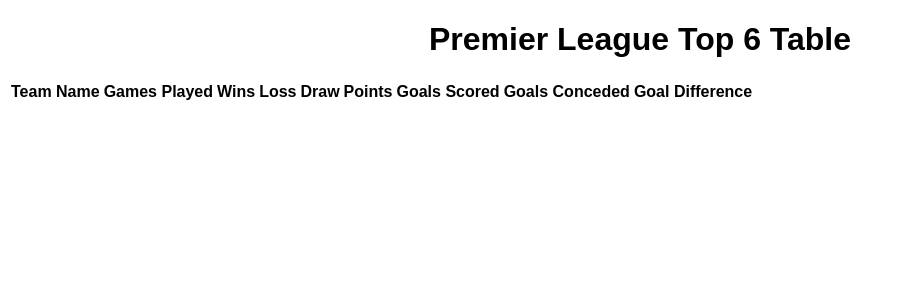
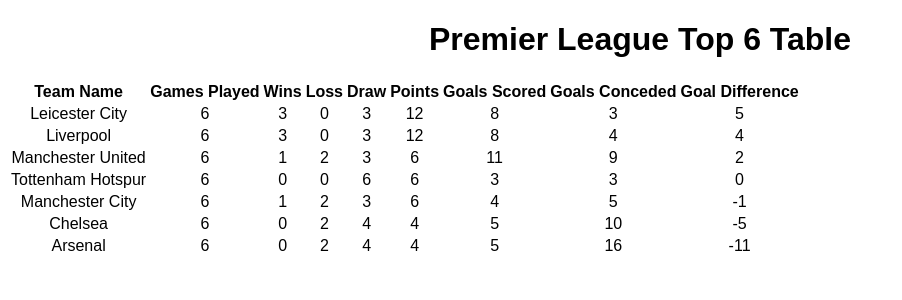
Before and after one commit to melonaster3/Flanksource_Assessment, a React (Create React App) app: page / in a window 1280 px wide. Shown: the top 300 px of the page, without its empty margins (0-902 px from the left). Built offline with nearby package versions, Linux system fonts and the light colour scheme.

Commit message:
Tables items finished, and in order

```diff
--- a/src/App.js
+++ b/src/App.js
@@ -1,6 +1,6 @@
 import "./styles.css";
 import {data} from "./data.js"
-import Team from "./Team.js"
+import TeamList from "./TeamList.js"
 
 export default function App() {
   let teamList = [];
@@ -12,6 +12,9 @@
         teamInfo[team] = {
           name : team,
           points : 0,
+          wins : 0,
+          lose : 0,
+          tie : 0,
           games : 0,
           goalScored : 0,
           goalConceded :0,
@@ -26,12 +29,14 @@
 
     if(games.score[teams[0]] > games.score[teams[1]] ) {
       teamInfo[teams[0]].points +=3;
+      teamInfo[teams[0]].wins ++;
       teamInfo[teams[0]].games ++;
       teamInfo[teams[0]].goalScored += games.score[teams[0]];
       teamInfo[teams[0]].goalConceded += games.score[teams[1]];
       teamInfo[teams[0]].fixtures.push(games.score);
 
       teamInfo[teams[1]].games ++;
+      teamInfo[teams[1]].lose ++;
       teamInfo[teams[1]].goalScored += games.score[teams[1]];
       teamInfo[teams[1]].goalConceded += games.score[teams[0]];
       teamInfo[teams[1]].goalConceded += games.score[teams[0]];
@@ -41,11 +46,13 @@
     if(games.score[teams[1]] > games.score[teams[0]] ) {
       teamInfo[teams[1]].points +=3;
       teamInfo[teams[1]].games ++;
+      teamInfo[teams[1]].wins ++;
       teamInfo[teams[1]].goalScored += games.score[teams[1]];
       teamInfo[teams[1]].goalConceded += games.score[teams[0]];
       teamInfo[teams[1]].fixtures.push(games.score);
 
       teamInfo[teams[0]].games ++;
+      teamInfo[teams[0]].lose ++;
       teamInfo[teams[0]].goalScored += games.score[teams[0]];
       teamInfo[teams[0]].goalConceded += games.score[teams[1]];
       teamInfo[teams[0]].fixtures.push(games.score);
@@ -55,12 +62,14 @@
     if(games.score[teams[1]] === games.score[teams[0]] ) {
       teamInfo[teams[0]].points ++;
       teamInfo[teams[0]].games ++;
+      teamInfo[teams[0]].tie ++;
       teamInfo[teams[0]].goalScored += games.score[teams[0]];
       teamInfo[teams[0]].goalConceded += games.score[teams[1]];
       teamInfo[teams[0]].fixtures.push(games.score);
 
       teamInfo[teams[1]].points ++;
       teamInfo[teams[1]].games ++;
+      teamInfo[teams[1]].tie ++;
       teamInfo[teams[1]].goalScored += games.score[teams[1]];
       teamInfo[teams[1]].goalConceded += games.score[teams[0]];
       teamInfo[teams[1]].fixtures.push(games.score);
@@ -74,29 +83,28 @@
     teamInfoArray.push(teamInfo[teams]);
   }
 
+  let tableOrder = [];
+
+  for (let team of teamInfoArray) {
+    tableOrder.push([team.name, team.points, (team.goalScored - team.goalConceded), team])
+  }
+
+  tableOrder.sort(function(a,b) {
+    return b[1] - a[1];
+  })
+
+  console.log(tableOrder);
+
 
   return (
     <div className="App">
       <h1>Premier League Top 6 Table</h1>
-      <table>
-    <tbody>
-    <tr>
-      <th>Team Name</th>
-      <th>Games Played</th>
-      <th>Wins</th>
-      <th>Loss</th>
-      <th>Draw</th>
-      <th>Points</th>
-      <th>Goals Scored</th>
-      <th>Goals Conceded</th>
-      <th>Goal Difference</th>
-      <th></th>
-    </tr>
-    </tbody>
-    <Team
+
+    <TeamList
     teamInfo = {teamInfoArray}
-    />
-      </table>
-    </div>
+    tableOrder = {tableOrder}
+  />
+
+      </div>
   );
 }
--- a/src/EachTeam.js
+++ /dev/null
@@ -1,12 +0,0 @@
-import "./styles.css";
-export default function EachTeam (props) {
-
-console.log(props);
-
-  return(
-    <div>
-
-    </div>
-
-  )
-}
--- a/src/Team.js
+++ b/src/Team.js
@@ -1,20 +1,18 @@
 import "./styles.css";
-import EachTeam from "./EachTeam"
-
 export default function Team (props) {
 
-
-  const teamInfo = props.teamInfo.map((team) => {
-      return (
-        <EachTeam
-        teaminformation = {team}
-        />
-      )
-  })
-
-return(
-<div>
-{teamInfo}
-</div>
-)
+console.log(props);
+  return(
+<tr>
+      <td>{props.teamInfo[0]}</td>
+      <td>{props.teamInfo[3].games}</td>
+      <td>{props.teamInfo[3].wins}</td>
+      <td>{props.teamInfo[3].lose}</td>
+      <td>{props.teamInfo[3].tie}</td>
+      <td>{props.teamInfo[3].points}</td>
+      <td>{props.teamInfo[3].goalScored}</td>
+      <td>{props.teamInfo[3].goalConceded}</td>
+      <td>{props.teamInfo[2]}</td>
+      </tr>
+  )
 }
--- /dev/null
+++ b/src/TeamList.js
@@ -0,0 +1,39 @@
+import "./styles.css";
+import Team from "./Team"
+
+export default function TeamList (props) {
+
+
+  const teamList = props.tableOrder.map((team) => {
+      return (
+      <Team
+      key = {team[0]}
+      teamInfo = {team}
+      />
+      )
+  })
+
+return(
+
+<table>
+<tbody>
+<tr>
+  <th>Team Name</th>
+  <th>Games Played</th>
+  <th>Wins</th>
+  <th>Loss</th>
+  <th>Draw</th>
+  <th>Points</th>
+  <th>Goals Scored</th>
+  <th>Goals Conceded</th>
+  <th>Goal Difference</th>
+  <th></th>
+</tr>
+{teamList}
+</tbody>
+
+</table>
+
+
+)
+}
```
